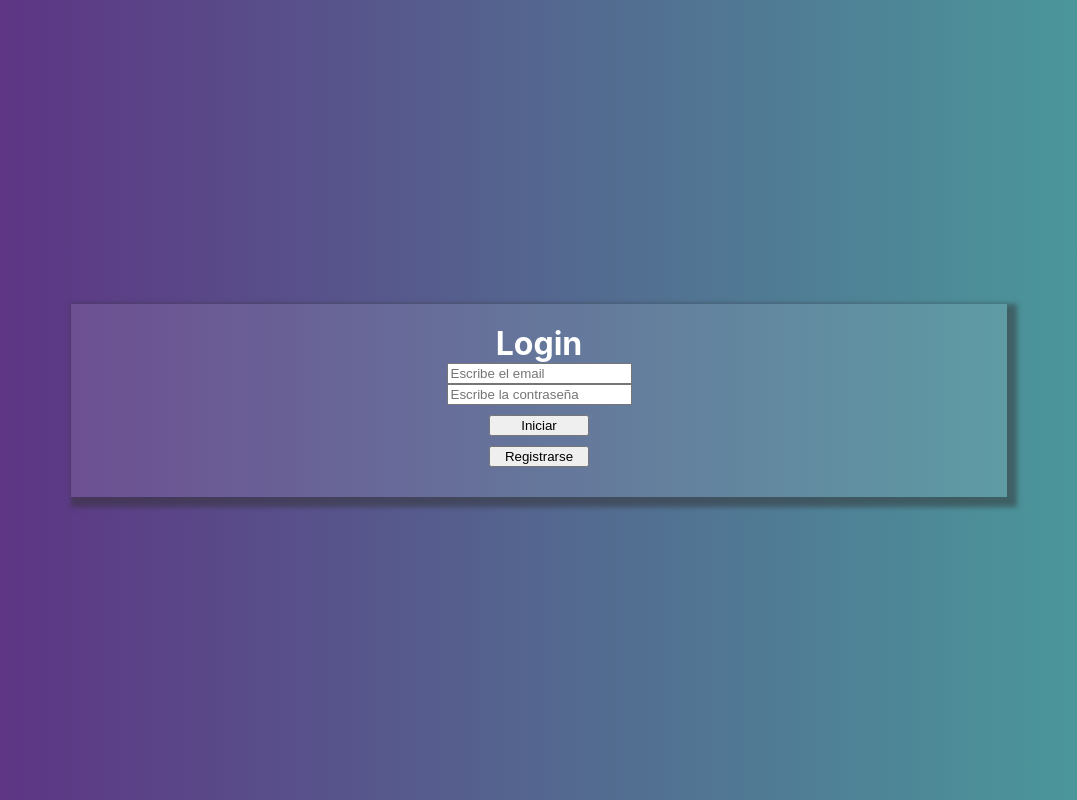
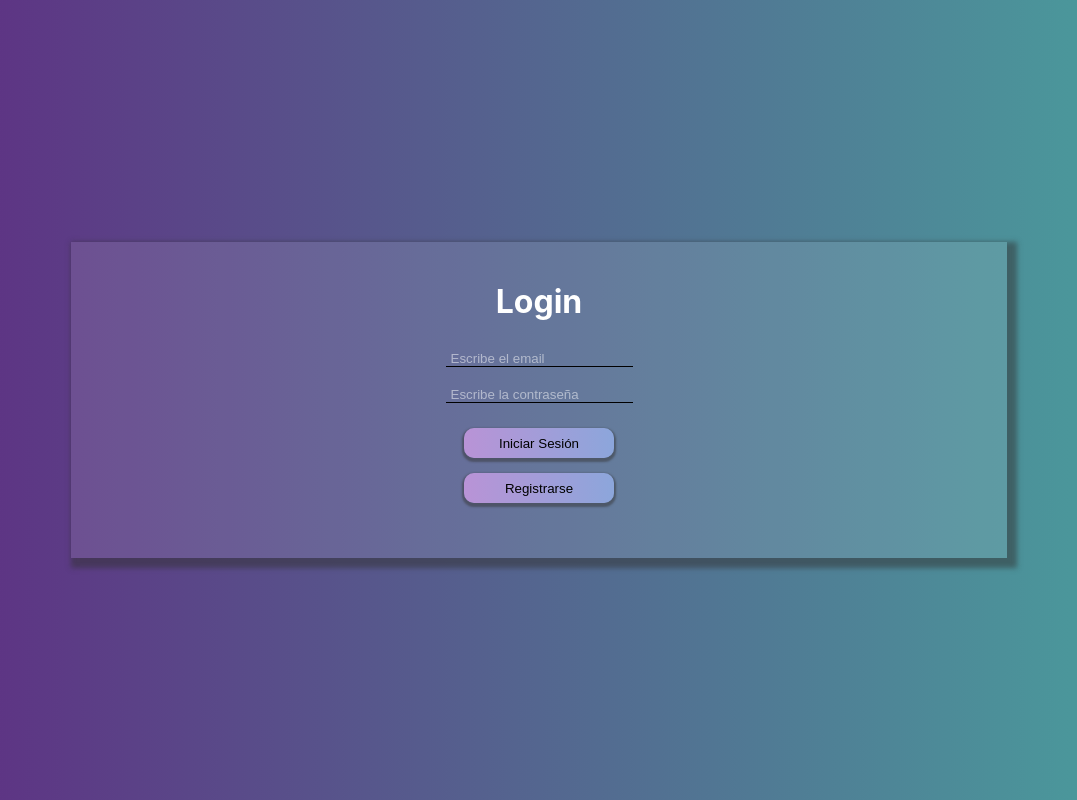
Before and after one commit to jhonnytesban/lista-de-tareas-con-React, a React (Create React App) app: page / in a window 1280 px wide. Shown: the whole page, without its empty margins (101-1178 px from the left). Built offline with nearby package versions, Linux system fonts and the light colour scheme; the HTML template or start-up script is replaced by a standard one.

Commit message:
Fin del diseño del Login

```diff
--- a/src/components/Form.jsx
+++ b/src/components/Form.jsx
@@ -26,14 +26,16 @@ const Form = () => {
     const unSubscribe = auth.onAuthStateChanged((user) => {
       if (user) {
         setUsuario(user.uid);
+      }else {
+        history.push('/')
+        auth.signOut()
       }
     });
     return () => {
       unSubscribe();
-      auth.signOut();
       setUsuario(null);
     };
-  }, []);
+  }, [history]);
 
   const handleChange = (e) => {
     setForm({
@@ -57,7 +59,7 @@ const Form = () => {
 
   return (
     <Fragment>
-      <h2 className="form__title">Formulario</h2>
+      <h2 className="form__title">Agenda personal</h2>
       <button onClick={closeSesion}>Cerrar sesión</button>
       <form className="form" onSubmit={handleSubmit}>
         <input
@@ -74,7 +76,7 @@ const Form = () => {
           name="task"
           value={form.task}
         />
-        <input type="submit" value="Guardar" />
+        <input type="submit" value="Guardar Tarea" />
       </form>
       <ul>
         {usuario === null ? (
--- a/src/components/Login.jsx
+++ b/src/components/Login.jsx
@@ -65,7 +65,7 @@ const Login = () => {
               onChange={handleChange}
             />
           </form>
-          <input className="login__btn" type="button" value="Iniciar" onClick={logIn}/>
+          <input className="login__btn" type="button" value="Iniciar Sesión" onClick={logIn}/>
           <input className="login__btn" type="button" value="Registrarse" onClick={registerUser}/>
         </header>
       </div>
--- a/src/styles/Form.css
+++ b/src/styles/Form.css
@@ -1,5 +1,6 @@
 .form__title{
   text-align: center;
+  font-size: 2em;
 }
 .form{
   text-align: center;
--- a/src/styles/Login.css
+++ b/src/styles/Login.css
@@ -9,12 +9,13 @@
   width: 70%;
   background-color: rgba(255, 255, 255, 0.1);
   box-shadow: 5px 5px 5px 5px rgba(49, 49, 49, 0.5);
-  padding: 20px;
+  padding: 40px 20px;
 }
 .header__title{
   text-align: center;
   margin: 0;
   color: #fff;
+  margin-bottom: 20px;
 }
 .login{
   text-align: center;
@@ -22,12 +23,35 @@
   flex-direction: column;
   justify-content: center;
   align-items: center;
+  margin-bottom: 10px;
 }
-/* .login__input{
-  margin: 5px 5px;
-} */
+.login__input{
+  background-color: rgba(255, 255, 255, 0);
+  border: none;
+  margin: 10px 0;
+  border-bottom: 1px solid black;
+  padding: 0 5px ;
+  outline: none;
+}
+.login__input::placeholder{
+  color: rgba(255, 255, 255, 0.5);
+}
 .login__btn{
   display: block;
-  margin: 10px auto;
-  width: 100px;
+  margin: 15px auto;
+  width: 150px;
+  height: 30px;
+  background: linear-gradient(to right, #b993d6, #8ca6db);
+  border: none;
+  border-radius: 10px;
+  transition: all;
+  transition-duration: .5s;
+  box-shadow: 0 2px 2px 2px rgba(54, 54, 54, 0.5);
 }
+.login__btn:hover{
+  transition: all;
+  transform: scale(1.1, 1.1);
+  transition-duration: .5s;
+  cursor: pointer;
+  box-shadow: 0 2px 4px 5px rgb(54, 54, 54, 0.5);
+}
```
